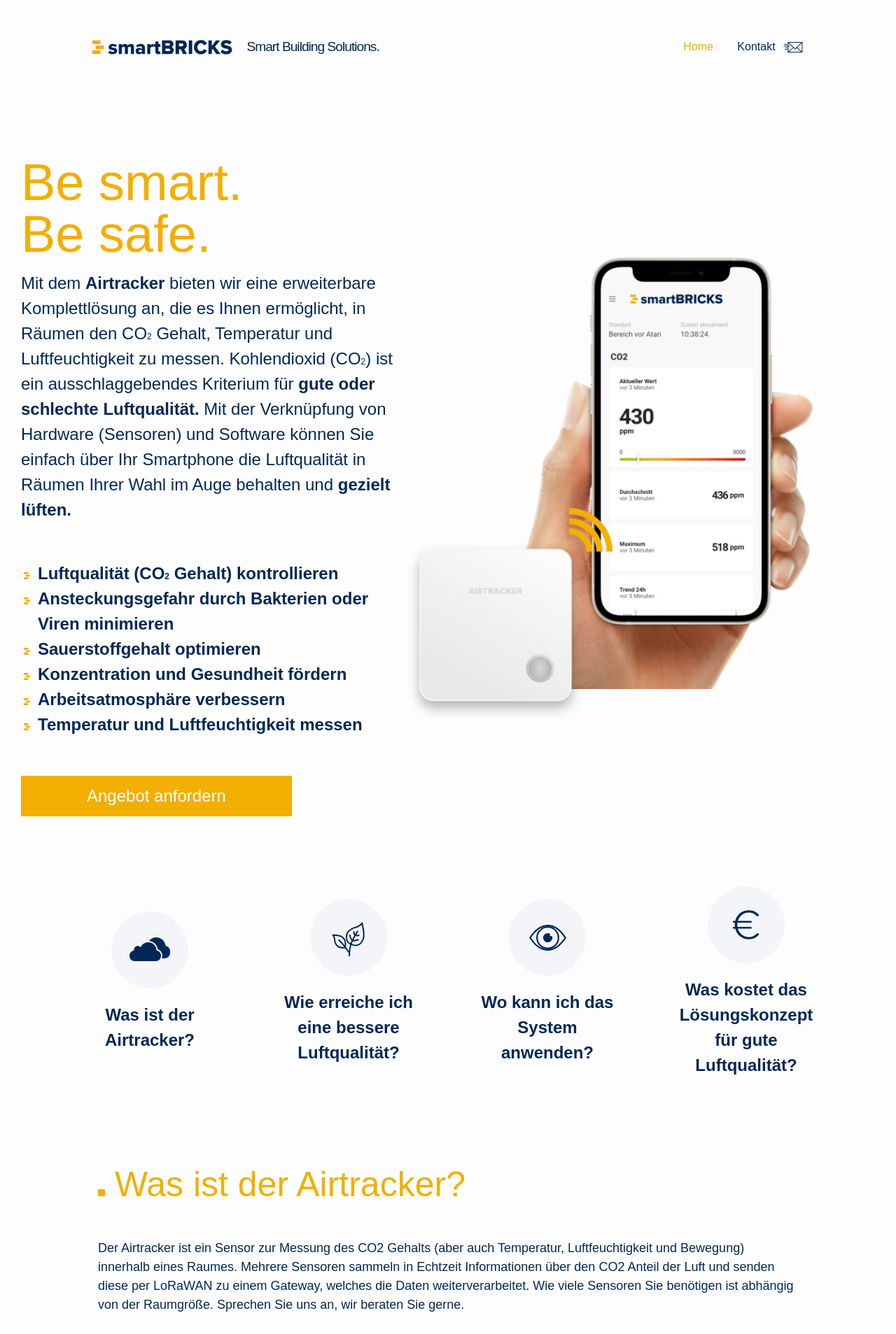
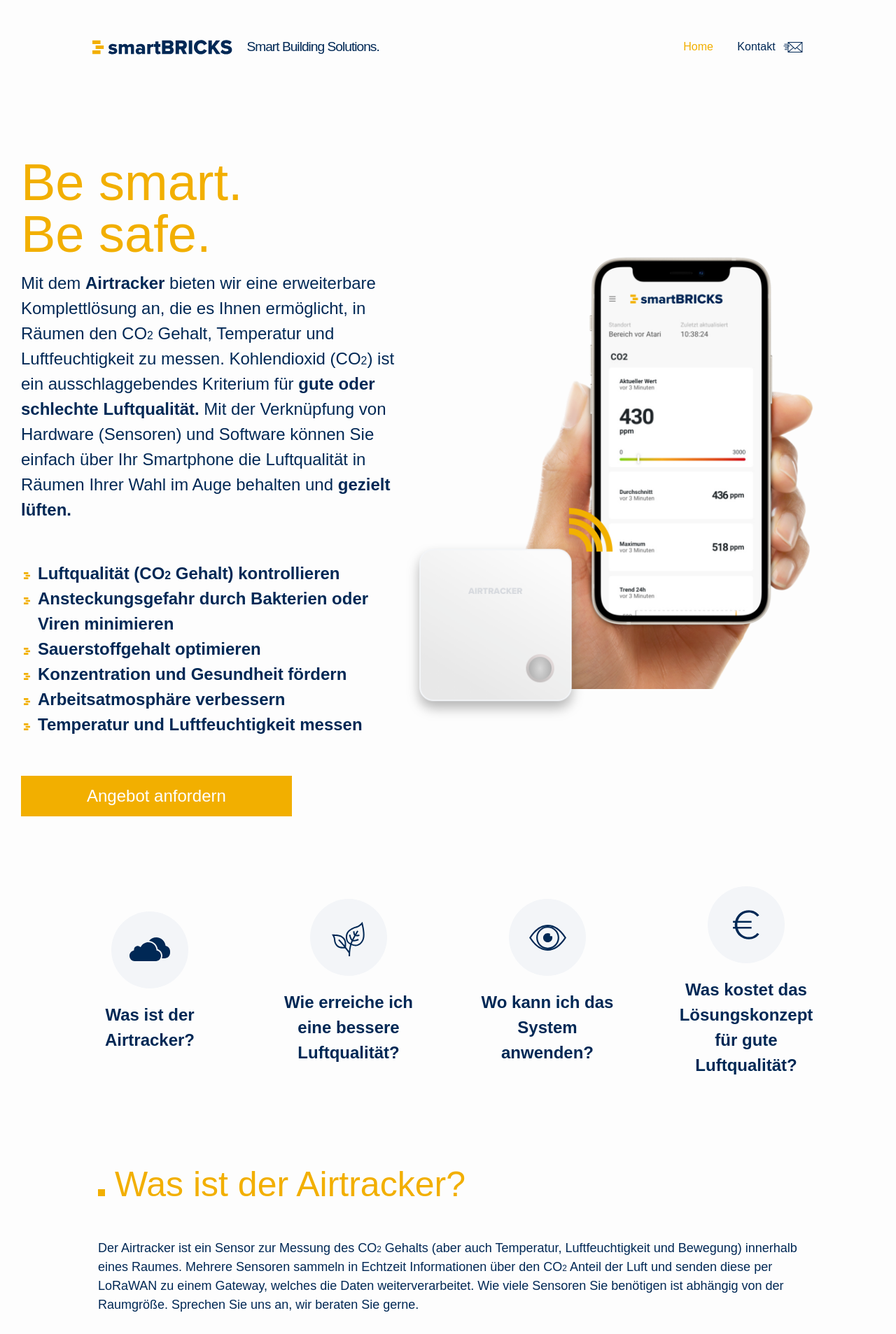
Before and after one commit to BrickmakersGmbH/smartbricks-website, a Jekyll site: the page built from pages/index.html, in a window 1280 px wide. Shown: the top 1907 px of the page at 70% size. Built offline with Jekyll 4.4.1, drawn with Linux system fonts in a browser that asks for light colours; some web fonts are replaced; some of the changed text lies outside the part shown.

Commit message:
[70] Unify CO<sub>2</sub> styling

```diff
--- a/_includes/how-do-i-achieve-better-air-conditions.html
+++ b/_includes/how-do-i-achieve-better-air-conditions.html
@@ -13,7 +13,7 @@
                  {% include spacing.html height=40 %}
                  <div class="grenzwerte-download">
                     <div class="pdf"></div>
-                    <a class="bm18amber700">CO2 Grenzwerte Download</a>
+                    <a class="bm18amber700">CO<sub>2</sub> Grenzwerte Download</a>
                   </div>
                   <a class="bm18amber700">Landingpage Luftqualität</a>
                 -->
--- a/_includes/team.html
+++ b/_includes/team.html
@@ -28,7 +28,7 @@
       <p class="bm18blue400 item-right" style="max-width: 850px; margin-bottom: 40px;">
         <b>smartBRICKS</b> ist eine 2020 gegründete Marke der BRICKMAKERS GmbH, mit dem Ziel, eine Smart Building Komplettlösung zu entwickeln. Die BRICKMAKERS GmbH versteht sich als Ansprechpartner, Impulsgeber und Vernetzer für Digitalisierung und entwickelt im Kundenauftrag neue digitale Produkte für unterschiedlichste Branchen und Anforderungen.
         </br></br>
-        Was mit einer „Community of Interest“ im eigenen IoT Atelier angefangen hat, konnte schnell erste Erfolge in der Entwicklung vorweisen. So nutzt BRICKMAKERS schon diverse „smartBRICKS“ zur Überwachung von CO2 Gehalt in Meetingräumen, zur Sicherstellung von geschlossenen Türen und Fenstern und zur Anzeige von freien Parkplätzen. Alle Informationen können die Mitarbeiter über eine App abrufen.
+        Was mit einer „Community of Interest“ im eigenen IoT Atelier angefangen hat, konnte schnell erste Erfolge in der Entwicklung vorweisen. So nutzt BRICKMAKERS schon diverse „smartBRICKS“ zur Überwachung von CO<sub>2</sub> Gehalt in Meetingräumen, zur Sicherstellung von geschlossenen Türen und Fenstern und zur Anzeige von freien Parkplätzen. Alle Informationen können die Mitarbeiter über eine App abrufen.
       </p>
       <a href="https://www.brickmakers.de" target="_blank" class="bm18amber600 item-right">Mehr über uns erfahren</a>
       <div class="item-right">{% include spacing.html height="40" %}
--- a/_includes/what-is-the-airtracker.html
+++ b/_includes/what-is-the-airtracker.html
@@ -5,12 +5,12 @@
         <div>
             <div class="image-text-container">
                 <p class="bm18blue400">
-                  Der Airtracker ist ein Sensor zur Messung des CO2 Gehalts (aber auch Temperatur, Luftfeuchtigkeit und Bewegung) innerhalb eines Raumes. Mehrere Sensoren sammeln in Echtzeit Informationen über den CO2 Anteil der Luft und senden diese per LoRaWAN zu einem Gateway, welches die Daten weiterverarbeitet. Wie viele Sensoren Sie benötigen ist abhängig von der Raumgröße. Sprechen Sie uns an, wir beraten Sie gerne.
+                  Der Airtracker ist ein Sensor zur Messung des CO<sub>2</sub> Gehalts (aber auch Temperatur, Luftfeuchtigkeit und Bewegung) innerhalb eines Raumes. Mehrere Sensoren sammeln in Echtzeit Informationen über den CO<sub>2</sub> Anteil der Luft und senden diese per LoRaWAN zu einem Gateway, welches die Daten weiterverarbeitet. Wie viele Sensoren Sie benötigen ist abhängig von der Raumgröße. Sprechen Sie uns an, wir beraten Sie gerne.
                 </br></br>
                 Über eine App können Sie und Ihre Kollegen/Mitarbeiter dann alle Daten abrufen und raumspezifisch anzeigen lassen. Alternativ stellen wir Ihnen auch QR-Codes zur Verfügung, um den Zugriff noch einfacher zu gestalten. So können Sie mit guter Luftqualität als Qualitätsmerkmal überzeugen. Bieten Sie Ihren Mitarbeitern und Kunden eine gesunde Raumluft als Benefit in Ihrem betrieblichen Gesundheitsmanagement-Konzept.
                 </br></br>
                 Das System setzt sich aus folgenden Komponenten zusammen:</br>
-                  • CO2 Sensoren (pro Raum empfehlen wir einen Sensor)</br>
+                  • CO<sub>2</sub> Sensoren (pro Raum empfehlen wir einen Sensor)</br>
                   • Ein Gateway</br>
                   • Sie können Ihr eigenes Smartphone, Tablet oder PC nutzen</br>
                 </p>
@@ -32,5 +32,5 @@
     <div class="sensor-location-image-mobile"></div>
   </div>
   {% include spacing.html height=20 %}
-  <p class="bm13blue400">Das Systen setzt sich aus folgenden Komponenten zusammen: CO2 Sensoren (pro Raum wird 1 Sensor empfohlen) und ein Gateway zum sammeln und verarbeiten der Daten.</p>
+  <p class="bm13blue400">Das Systen setzt sich aus folgenden Komponenten zusammen: CO<sub>2</sub> Sensoren (pro Raum wird 1 Sensor empfohlen) und ein Gateway zum sammeln und verarbeiten der Daten.</p>
 </div>
--- a/_sass/index/_be-smart-be-safe.scss
+++ b/_sass/index/_be-smart-be-safe.scss
@@ -18,11 +18,6 @@
       span {
         display: inline-block;
       }
-    }
-
-    sub {
-      font-size: 12px;
-      vertical-align: baseline;
     }
 
     .facts-container {
--- a/_sass/theme/_layout.scss
+++ b/_sass/theme/_layout.scss
@@ -337,6 +337,11 @@
   @include relative-font-size(1.5);
 }
 
+sub {
+  font-size: 66%;
+  vertical-align: baseline;
+}
+
 /**
  * Posts
  */
```
